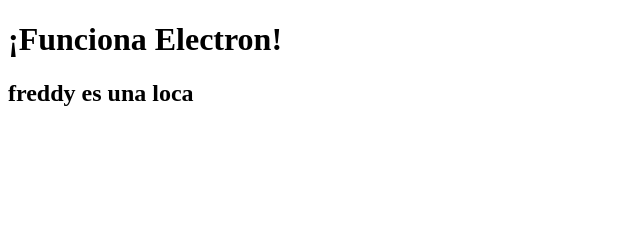
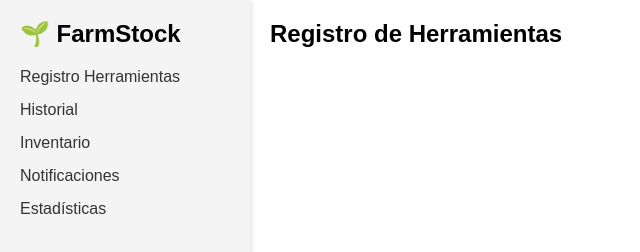
Before and after one commit to Junior3110/FarmStock, an Electron app: page app/index.html in a window 1600 px wide. Shown: the whole page, without its empty margins (0-640 px from the left). Drawn offline with Linux system fonts and the light colour scheme.

Commit message:
un poquito de front

```diff
--- a/app/index.html
+++ b/app/index.html
@@ -1,11 +1,37 @@
 <!DOCTYPE html>
-<html>
+<html lang="es">
 <head>
-  <meta charset="UTF-8">
-  <title>Mi app Electron</title>
+  <meta charset="UTF-8" />
+  <meta name="viewport" content="width=device-width, initial-scale=1.0"/>
+  <title>FarmStock</title>
+  <link rel="stylesheet" href="style.css"/>
 </head>
 <body>
-  <h1>¡Funciona Electron!</h1>
-  <h2>freddy es una loca</h2>
+  <div class="container">
+    <aside class="sidebar">
+      <h2>🌱 FarmStock</h2>
+      <ul>
+        <li onclick="mostrarSeccion('registro')">Registro Herramientas</li>
+        <li onclick="mostrarSeccion('historial')">Historial</li>
+        <li onclick="mostrarSeccion('inventario')">Inventario</li>
+        <li onclick="mostrarSeccion('notificaciones')">Notificaciones</li>
+        <li onclick="mostrarSeccion('estadisticas')">Estadísticas</li>
+      </ul>
+    </aside>
+
+    <main class="contenido">
+      <section id="registro" class="seccion visible">
+        <h1>Registro de Herramientas</h1>
+        <!-- Aquí luego metemos el formulario como en tu imagen -->
+      </section>
+
+      <section id="historial" class="seccion">Historial</section>
+      <section id="inventario" class="seccion">Inventario</section>
+      <section id="notificaciones" class="seccion">Notificaciones</section>
+      <section id="estadisticas" class="seccion">Estadísticas</section>
+    </main>
+  </div>
+
+  <script src="script.js"></script>
 </body>
 </html>
--- a/app/style.css
+++ b/app/style.css
@@ -0,0 +1,54 @@
+* {
+  margin: 0;
+  padding: 0;
+  box-sizing: border-box;
+  font-family: sans-serif;
+}
+
+body, html {
+  height: 100%;
+}
+
+.container {
+  display: flex;
+  height: 100vh;
+}
+
+.sidebar {
+  width: 250px;
+  background-color: #f4f4f4;
+  padding: 20px;
+  box-shadow: 2px 0 5px rgba(0,0,0,0.1);
+}
+
+.sidebar h2 {
+  margin-bottom: 20px;
+}
+
+.sidebar ul {
+  list-style: none;
+}
+
+.sidebar ul li {
+  margin-bottom: 15px;
+  cursor: pointer;
+  color: #333;
+}
+
+.sidebar ul li:hover {
+  color: green;
+  font-weight: bold;
+}
+
+.contenido {
+  flex: 1;
+  padding: 20px;
+}
+
+.seccion {
+  display: none;
+}
+
+.visible {
+  display: block;
+}
```
Also changed, not shown: app/render.js (+9 -0 lines).
